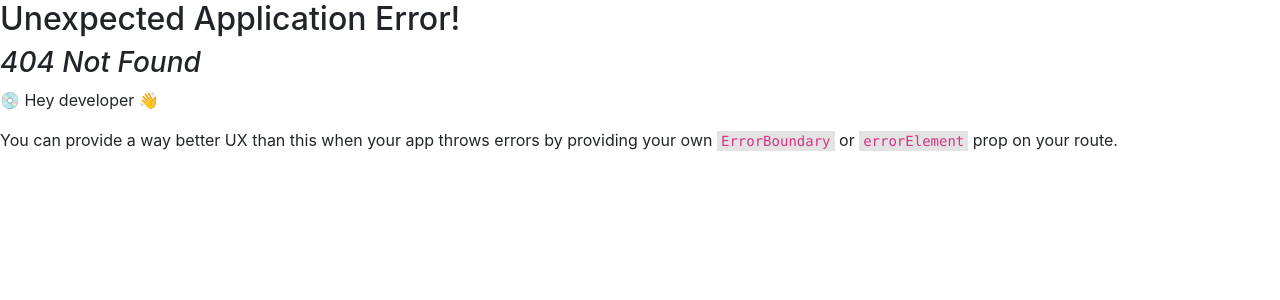
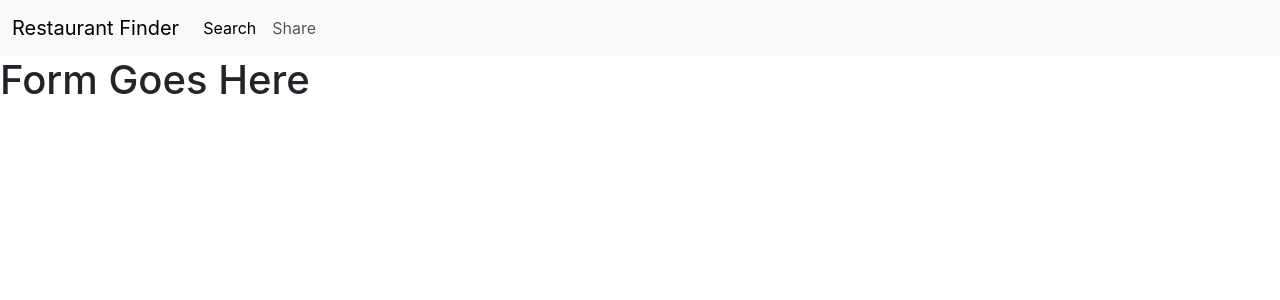
Before and after one commit to outoftune266/restaurantFinder, a React (Create React App) app in the folder client/: page /share in a window 1280 px wide. Before the commit this address had no page. Shown: the top 300 px of the page. Built offline with nearby package versions, Linux system fonts and the light colour scheme.

Commit message:
added placeholder from component, router will switch between map and form

```diff
--- a/client/src/App.js
+++ b/client/src/App.js
@@ -1,11 +1,14 @@
 import './App.css';
+
+import { Outlet, Link } from 'react-router-dom';
 
 import NavBar from './components/navBar/navBar'
 import Map from './components/map/map';
 
 function App() {
   return (
-    <nav class="navbar navbar-expand-lg bg-body-tertiary">
+    <>
+      <nav class="navbar navbar-expand-lg bg-body-tertiary">
         <div class="container-fluid">
           <a class="navbar-brand" href="#">Restaurant Finder</a>
           <button class="navbar-toggler" type="button" data-bs-toggle="collapse" data-bs-target="#navbarNav" aria-controls="navbarNav" aria-expanded="false" aria-label="Toggle navigation">
@@ -14,19 +17,20 @@ function App() {
           <div class="collapse navbar-collapse" id="navbarNav">
             <ul class="navbar-nav">
               <li class="nav-item">
-                <a class="nav-link active" aria-current="page" href="#">Search</a>
+                <Link class="nav-link active" aria-current="page" to={'search'}>Search</Link>
               </li>
               <li class="nav-item">
-                <a class="nav-link" href="#">Share</a>
+                <Link class="nav-link" to={'share'}>Share</Link>
               </li>
             </ul>
           </div>
         </div>
       </nav>
-    // <div>
-    //   <NavBar/>
-    //   <Map/>
-    // </div>
+      <div>
+        <Outlet />
+      </div>
+    </>
+
   );
 };
 
--- /dev/null
+++ b/client/src/components/form/form.js
@@ -0,0 +1,9 @@
+import React from 'react';
+
+export default function Form(){
+    return (
+        <div>
+            <h1>Form Goes Here</h1>
+        </div>
+    )
+};
--- a/client/src/components/map/map.js
+++ b/client/src/components/map/map.js
@@ -21,7 +21,7 @@ import React, { useRef, useEffect, useState } from 'react';
 
 export default function Map() {
     return (<div>
-        <h1>Map goes here</h1>
+        <h1>Map Goes Here</h1>
         {/* <div ref={mapContainer} className="map-container" /> */}
     </div>)
 };
--- a/client/src/index.js
+++ b/client/src/index.js
@@ -7,11 +7,13 @@ import reportWebVitals from './reportWebVitals';
 import { createBrowserRouter, RouterProvider, createRoutesFromElements, Route, Router } from 'react-router-dom';
 
 import Map from "./components/map/map";
+import Form from './components/form/form';
 
 const router = createBrowserRouter(
   createRoutesFromElements(
     <Route path='/' element={ <App /> }>
-      <Route path='map' element={<Map />} />
+      <Route path='search' element={<Map />} />
+      <Route path='share' element={<Form />} />
     </Route>
   )
 )
```
